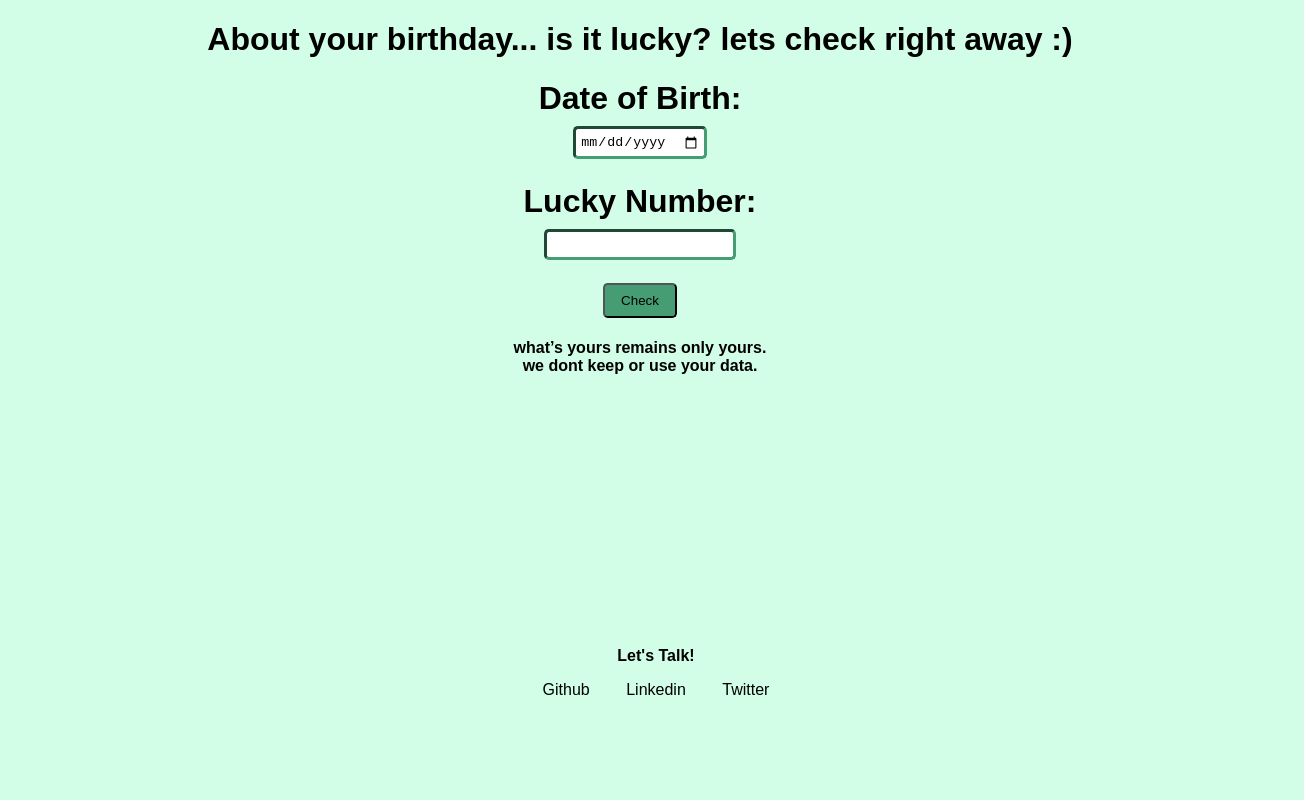
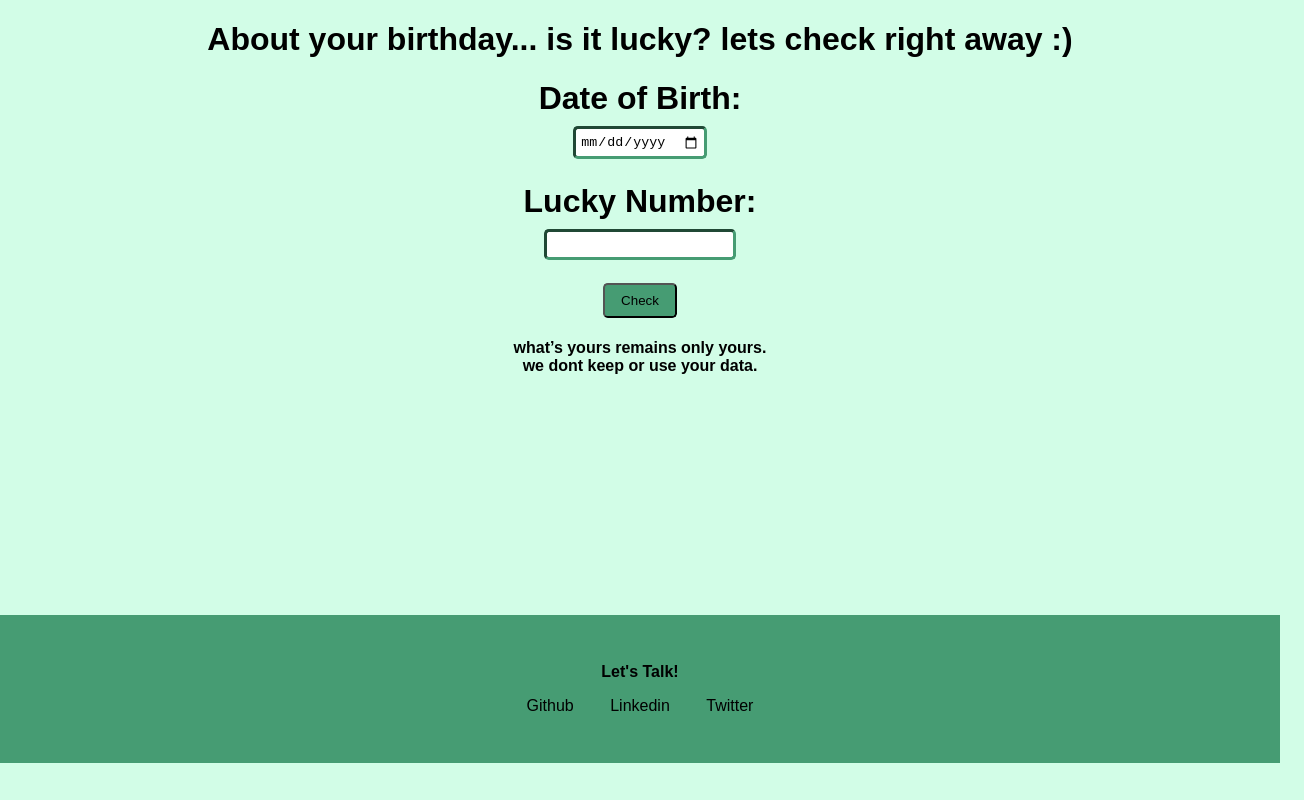
Before and after one commit to thesudhanshupanda/AboutYourBirthday, a plain HTML site: page index.html in a window 1280 px wide. Shown: the whole page, 1304 px wide, since content can reach past the window. Drawn offline with Linux system fonts and the light colour scheme.

Commit message:
Update style.css

```diff
--- a/style.css
+++ b/style.css
@@ -7,6 +7,7 @@
 
 body{
     font-family: sans-serif;
+    margin: auto;
     background-color: var(--primanycolor);
     color: black;
 
@@ -15,7 +16,7 @@ body{
 .container{
     text-align: center;
     margin: auto;
-    max-width : 80%;
+    /* max-width : 50%; */
     margin-top: 1rem;
 }
 
@@ -46,9 +47,11 @@ body{
 
 footer {
     margin-top: 15rem;
-    width: 100%;
+
+    /* width: 50%; */
     text-align: center;
-    padding:1rem;
+    padding:2rem;
+    background-color: var(--secondarycolor);
     /* margin-top: 1rem; */
 }
 .footer .heading{
```
